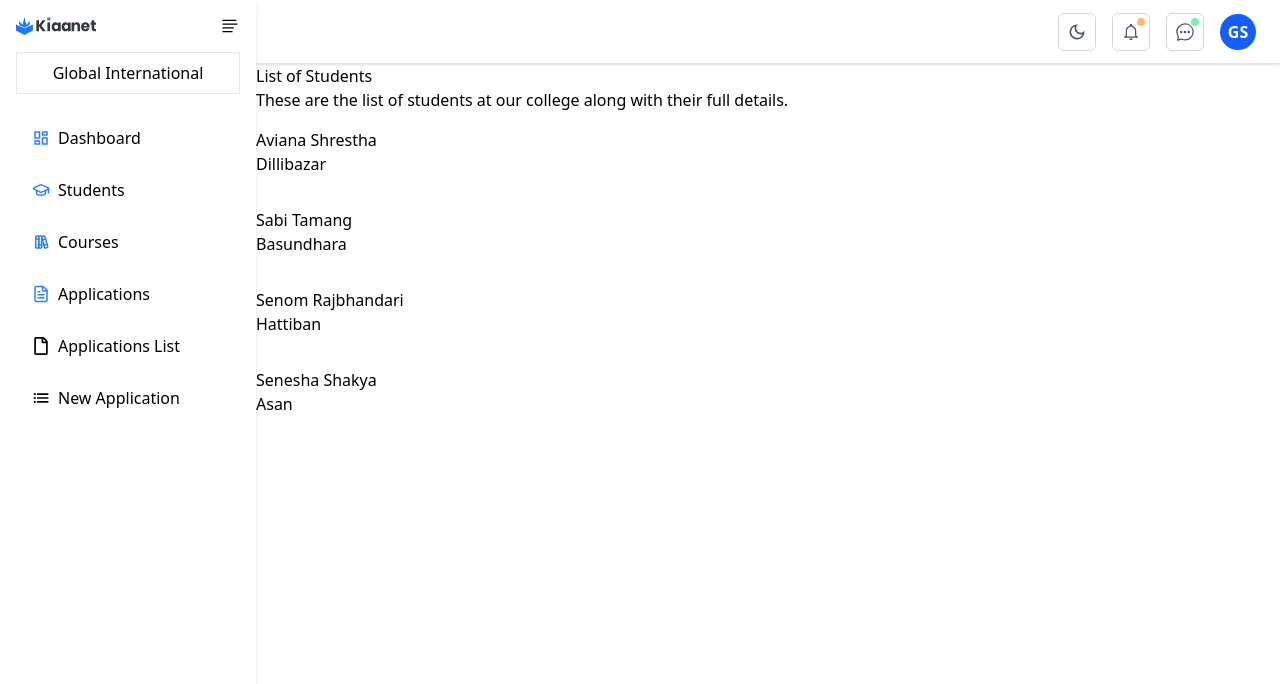
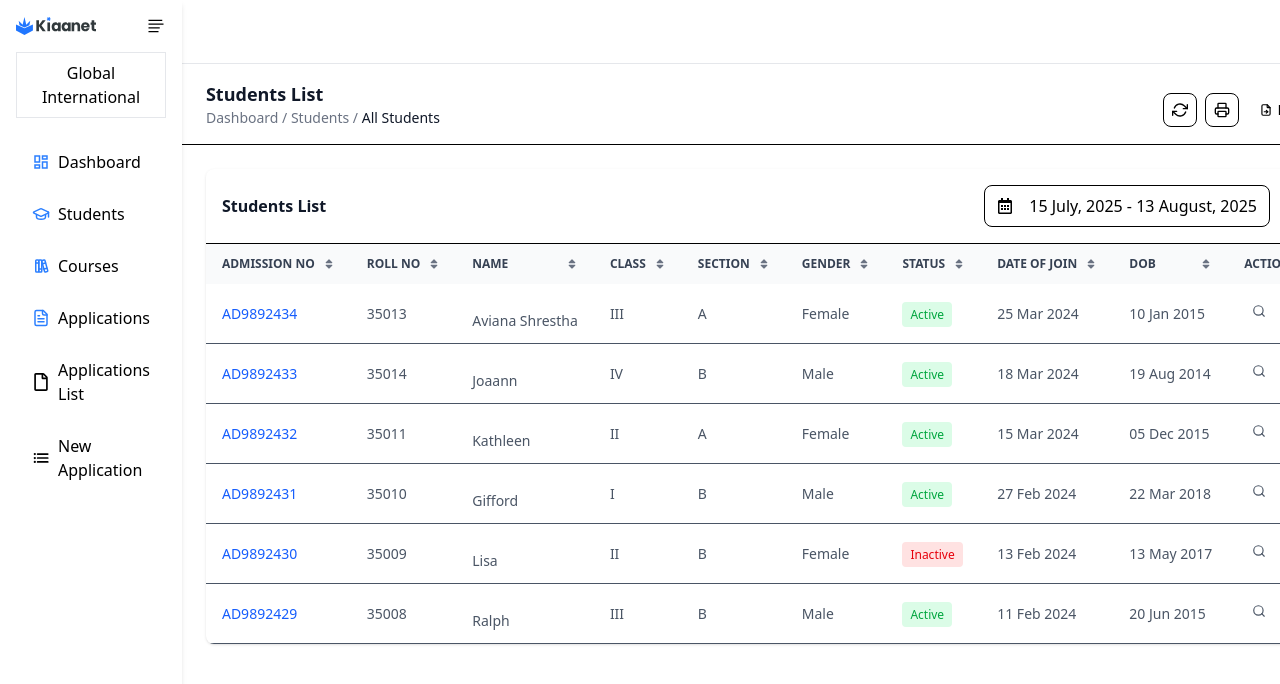
Before and after one commit to Aayesha-baidhya/Kiaanet, a Next.js app: page /dashboard/students in a window 1280 px wide. Shown: the top 684 px of the page. Built offline with nearby package versions, Linux system fonts and the light colour scheme.

Commit message:
feat: created std details page

```diff
--- a/src/app/dashboard/students/page.tsx
+++ b/src/app/dashboard/students/page.tsx
@@ -1,47 +1,295 @@
 import Link from 'next/link'
 import React from 'react'
+import { FiPhone, FiRefreshCw, FiSearch} from "react-icons/fi"
+import { LuPrinter } from "react-icons/lu";
+import { CiFilter, CiLock, CiSquarePlus } from "react-icons/ci";
+import { TbFileArrowRight } from "react-icons/tb";
+import { RiArrowDropDownLine, RiCheckboxBlankCircleLine, RiCheckboxBlankLine } from "react-icons/ri";
+import { MdDelete, MdOutlineEmail } from 'react-icons/md';
+import { SlOptionsVertical } from 'react-icons/sl';
+import { FaArrowUp, FaBan, FaEye, FaRegCalendarAlt, FaSort, FaUserEdit } from 'react-icons/fa';
+import { FcGenericSortingDesc } from 'react-icons/fc';
+import { RxDragHandleDots1 } from 'react-icons/rx';
 
 const Student = () => {
-  const listOfStds= [
-    {id: "L201",
+  const listOfStds = [
+    { admissionNO: "AD9892434",
+      rollNo: 35013,
       name: "Aviana Shrestha",
-    address: "Dillibazar"
+      class:"III",
+      section:"A",
+      gender: "Female",
+      status: "Active",
+      joinDate: "25 Mar 2024",
+      dob: "10 Jan 2015"
     },
-    {id: "L205",
-    name: "Sabi Tamang",
-    address: "Basundhara"
+      { admissionNO: "AD9892433",
+      rollNo: 35014,
+      name: "Joaann",
+      class:"IV",
+      section:"B",
+      gender: "Male",
+      status: "Active",
+      joinDate: "18 Mar 2024",
+      dob: "19 Aug 2014"
      },
-    {id: "L207",
-    name: "Senom Rajbhandari",
-    address: "Hattiban"
-    },
-    {id: "L210",
-    name: "Senesha Shakya",
-    address: "Asan"
-    }
-  ]
+     { admissionNO: "AD9892432",
+      rollNo: 35011,
+      name: "Kathleen",
+      class:"II",
+      section:"A",
+      gender: "Female",
+      status: "Active",
+      joinDate: "15 Mar 2024",
+      dob: "05 Dec 2015" },
+      { admissionNO: "AD9892431",
+      rollNo: 35010,
+      name: "Gifford",
+      class:"I",
+      section:"B",
+      gender: "Male",
+      status: "Active",
+      joinDate: "27 Feb 2024",
+      dob: "22 Mar 2018" },
+      { admissionNO: "AD9892430",
+      rollNo: 35009,
+      name: "Lisa",
+      class:"II",
+      section:"B",
+      gender: "Female",
+      status: "Inactive",
+      joinDate: "13 Feb 2024",
+      dob: "13 May 2017" },
+      { admissionNO: "AD9892429",
+      rollNo: 35008,
+      name: "Ralph",
+      class:"III",
+      section:"B",
+      gender: "Male",
+      status: "Active",
+      joinDate: "11 Feb 2024",
+      dob: "20 Jun 2015" }
+  ];
+
   return (
   <>
-    <h1>List of Students</h1>
-    <p> These are the list of students at our college along with their full details.</p>
-    {
-        listOfStds.map((item)=>{
-            return(
-                <div className="py-4" key={item.id}>
+    {/* ===== Page Header ===== */}
+    <div className="flex flex-col md:flex-row md:items-center md:justify-between px-6 py-4 border-b bg-white">
       <div>
-                <Link href={`/dashboard/students/${(item.address)}`}>
-                  {item.name}
-                 </Link>
+        <h1 className="text-lg font-semibold text-gray-900">Students List</h1>
+        <div className="text-sm text-gray-500">
+          Dashboard / Students / <span className="text-gray-900 font-medium"> All Students</span>
+        </div>
+      </div>
+
+      {/* Right side - Buttons */}
+      <div className="flex items-center space-x-2 mt-3">
+        <button className="p-2 border rounded-lg hover:bg-gray-100">
+          <FiRefreshCw className="text-black" />
+        </button>
+
+        <button className="p-2 border rounded-lg hover:bg-gray-100">
+          <LuPrinter className="text-black" />
+        </button>
+
+        <button className="flex items-center space-x-1 border-gray-500 rounded-md px-3 py-2 hover:bg-gray-300 text-sm">
+          <TbFileArrowRight className="text-black" />
+          <span>Export</span>
+          <RiArrowDropDownLine className="text-black" />
+        </button>
+
+        <button className="bg-blue-600 hover:bg-blue-700 text-white px-3 py-2 rounded-lg text-sm flex items-center gap-2">
+          <CiSquarePlus className="text-white text-lg" />
+          Add Student
+        </button>
+      </div>
+    </div>
+
+    {/* ===== Students List Card ===== */}
+    <div className="bg-white rounded-lg shadow overflow-x-auto m-6">
+      {/* Card Header */}
+      <div className="p-4 border-b flex items-center justify-between gap-2 flex-wrap">
+        <h1 className="text-md font-bold text-gray-900">Students List</h1>
+          <div className="flex items-center gap-3 ml-6 flex-wrap">
+        <button className=" border rounded-lg hover:bg-gray-100 px-3 py-2 gap-4 flex items-center"><FaRegCalendarAlt />
+        15 July, 2025 - 13 August, 2025
+        </button>
+        <button className=" border rounded-lg hover:bg-gray-100 px-3 py-2 gap-0.5 flex items-center"><CiFilter />
+        Filter
+        <RiArrowDropDownLine className="text-black" />
+        </button>
+
+        <button className=" border rounded-lg bg-blue-600 text-white px-2 py-2 gap-2 flex items-center">
+          <FcGenericSortingDesc />
+        </button>
+        <button className=" border rounded-lg hover:bg-gray-100 px-2 py-2 gap-2 flex items-center">
+          <RxDragHandleDots1 />
+        </button>
 
       </div>
-                <div>
-                    {item.address}
+      </div>
+
+      {/* Table */}
+      <div className="overflow-x-auto">
+      <table className="w-full text-sm text-left text-gray-600 min-w-max">
+        <thead className="bg-gray-50 text-xs uppercase text-gray-700">
+          <tr>
+            <th className="px-4 py-3 whitespace-nowrap">
+            <div className="flex items-center">
+            Admission No
+            <button className="text-gray-500 ml-2">
+            <FaSort />
+            </button>
+          </div>
+            </th>
+
+            <th className="px-4 py-3">
+            <div className="flex items-center justify-between">
+            Roll No
+          <button className="text-gray-500 ml-2">
+            <FaSort />
+          </button>
+        </div>
+            </th>
+            <th className="px-4 py-3">
+               <div className="flex items-center justify-between">
+          Name
+          <button className="text-gray-500 ml-2">
+            <FaSort />
+          </button>
+        </div>
+            </th>
+            <th className="px-4 py-3">
+              <div className="flex items-center justify-between">
+          Class
+          <button className="text-gray-500 ml-2">
+            <FaSort />
+          </button>
+        </div>
+            </th>
+            <th className="px-4 py-3">
+              <div className="flex items-center justify-between">
+          Section
+          <button className="text-gray-500 ml-2">
+            <FaSort />
+          </button>
+        </div>
+            </th>
+            <th className="px-4 py-3">
+              <div className="flex items-center justify-between">
+          Gender
+          <button className="text-gray-500 ml-2">
+            <FaSort />
+          </button>
+        </div>
+            </th>
+            <th className="px-4 py-3">
+              <div className="flex items-center justify-between">
+          Status
+          <button className="text-gray-500 ml-2">
+            <FaSort />
+          </button>
+        </div>
+            </th>
+            <th className="px-4 py-3">
+               <div className="flex items-center justify-between">
+          Date of Join
+          <button className="text-gray-500 ml-2">
+            <FaSort />
+          </button>
+        </div>
+            </th>
+            <th className="px-4 py-3">
+              <div className="flex items-center justify-between">
+          DOB
+          <button className="text-gray-500 ml-2">
+            <FaSort />
+          </button>
+        </div>
+            </th>
+            <th className="px-4 py-3">
+              <div className="flex items-center justify-between">
+          Action
+          <button className="text-gray-500 ml-2">
+            <FaSort />
+          </button>
+        </div>
+            </th>
+          </tr>
+        </thead>
+        <tbody>
+          {listOfStds.map((student, idx) => (
+              <tr key={idx} className="border-b hover:bg-gray-50">
+
+                <td className="px-4 py-3 text-blue-600 font-medium">
+                  <Link href={`/students/${student.admissionNO}`}>{student.admissionNO}</Link>
+                </td>
+                <td className="px-4 py-3">{student.rollNo}</td>
+                <td className="px-4 py-3 flex items-center space-x-2">
+
+                  <span>{student.name}</span>
+                </td>
+                <td className="px-4 py-3">{student.class}</td>
+                <td className="px-4 py-3">{student.section}</td>
+                <td className="px-4 py-3">{student.gender}</td>
+                <td className="px-4 py-3">
+                  <span
+                    className={`px-2 py-1 rounded text-xs font-medium ${
+                      student.status === "Active" ? "bg-green-100 text-green-600" : "bg-red-100 text-red-600"
+                    }`}
+                  >
+                    {student.status}
+                  </span>
+                </td>
+                <td className="px-4 py-3">{student.joinDate}</td>
+                <td className="px-4 py-3">{student.dob}</td>
+                <td className="px-4 py-3 flex space-x-2">
+                  <button className="p-2 rounded hover:bg-gray-100"><FiSearch /></button>
+                  <button className="p-2 rounded hover:bg-gray-100"><FiPhone /></button>
+                  <button className="p-2 rounded hover:bg-gray-100"><MdOutlineEmail /></button>
+                  <button className="bg-gray-500 text-white rounded-lg text-sm flex items-center">
+                    Collect Fees
+                   </button>
+  <td className="relative group">
+  {/* Trigger Button */}
+  <button className="p-2 rounded hover:bg-gray-100">
+    <SlOptionsVertical />
+  </button>
+
+  {/* Dropdown Menu */}
+  <div className="absolute right-0 mt-2 w-48 bg-white border rounded shadow-lg opacity-0 invisible group-hover:visible group-hover:opacity-100 transition-all duration-200 z-10">
+    <ul className="flex flex-col">
+      <li className="flex items-center gap-2 px-4 py-2 hover:bg-gray-100 cursor-pointer">
+        <FaEye /> View Student
+      </li>
+      <li className="flex items-center gap-2 px-4 py-2 hover:bg-gray-100 cursor-pointer">
+        <FaUserEdit /> Edit
+      </li>
+      <li className="flex items-center gap-2 px-4 py-2 hover:bg-gray-100 cursor-pointer">
+      <CiLock />Login Details
+      </li>
+      <li className="flex items-center gap-2 px-4 py-2 hover:bg-gray-100 cursor-pointer">
+        <FaBan /> Disable
+      </li>
+      <li className="flex items-center gap-2 px-4 py-2 hover:bg-gray-100 cursor-pointer">
+        <FaArrowUp /> Promote Student
+      </li>
+      <li className="flex items-center gap-2 px-4 py-2 hover:bg-gray-100 cursor-pointer">
+        <MdDelete /> Delete
+      </li>
+    </ul>
+  </div>
+</td>
+
+                </td>
+              </tr>
+            ))}
+        </tbody>
+      </table>
     </div>
     </div>
-            )
-          })
-        }
   </>
-  )
-}
-export default Student
+);
+
+};
+export default Student;
```
Lines whose indentation alone changed are shown as unchanged.
